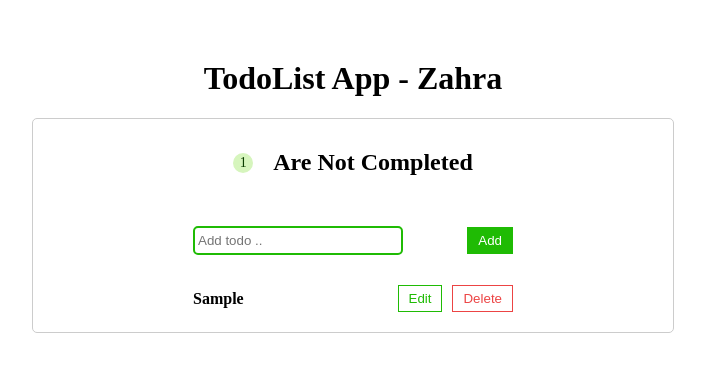
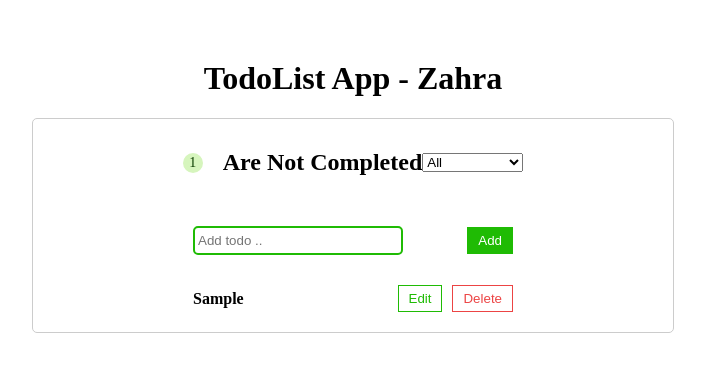
Before and after one commit to zarbabi/TodoList, a React (Create React App) app: page / in a window 1280 px wide. Both pictures are taken after typing "Sample" into the empty fields and a click on the button "Add". Shown: the top 372 px of the page, without its empty margins (305-1010 px from the left). Built offline with nearby package versions, Linux system fonts and the light colour scheme.

Commit message:
add-Select--Option-for-todoList

```diff
--- a/src/component/NavBar.js
+++ b/src/component/NavBar.js
@@ -1,14 +1,22 @@
-const NavBar = ({ unCompleteTodo }) => {
+import { useState } from "react";
+
+const NavBar = ({ unCompleteTodo, filterTodos }) => {
+  const [status, setStatus] = useState(["ALL"]);
+  const changeHandler = (e) => {
+    setStatus(e.target.value);
+    filterTodos(e.target.value);
+  };
+
+  if (!unCompleteTodo) return <h2> set yours today todos !</h2>;
+
   return (
     <header>
-      {" "}
-      {unCompleteTodo ? (
-        <>
-          <span>{unCompleteTodo}</span> <h2>Are Not Completed</h2>
-        </>
-      ) : (
-        <h2> set yours today todos !</h2>
-      )}
+      <span>{unCompleteTodo}</span> <h2>Are Not Completed</h2>
+      <select onChange={changeHandler}>
+        <option value="All">All</option>
+        <option value="Completed">Completed</option>
+        <option value="Uncompleted">Uncompleted</option>
+      </select>
     </header>
   );
 };
--- a/src/component/TodoApp.js
+++ b/src/component/TodoApp.js
@@ -5,6 +5,7 @@
 
 const TodoApp = () => {
   const [todos, setTodos] = useState([]);
+  const [filteredTodos, setfilteredTodos] = useState([]);
 
   const addTodo = (input) => {
     //console.log(input);
@@ -44,10 +45,24 @@
     setTodos(updatedTodos);
   };
 
+  const filterTodos = (status) => {
+    console.log(status);
+    switch (status) {
+      case "Completed":
+        setfilteredTodos(todos.filter((t) => t.isCompleted));
+        break;
+      case "Uncompleted":
+        setfilteredTodos(todos.filter((t) => !t.isCompleted));
+        break;
+      default:
+        setfilteredTodos(todos);
+    }
+  };
   return (
     <div className="container">
       <NavBar
         unCompleteTodo={todos.filter((todo) => !todo.isCompleted).length}
+        filterTodos={filterTodos}
       />
       <TodoForm submitTodo={addTodo} />
       <TodoList
```
